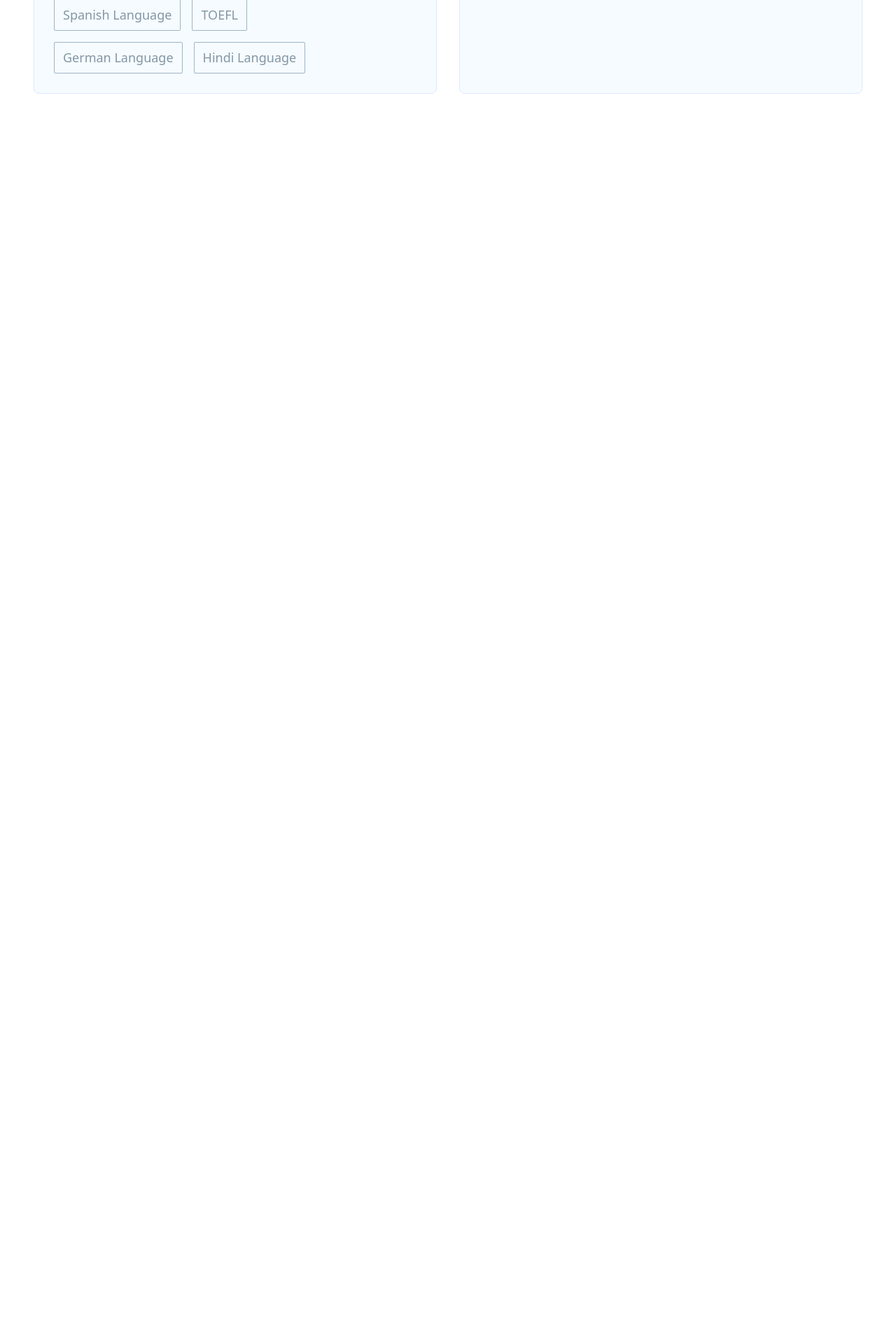
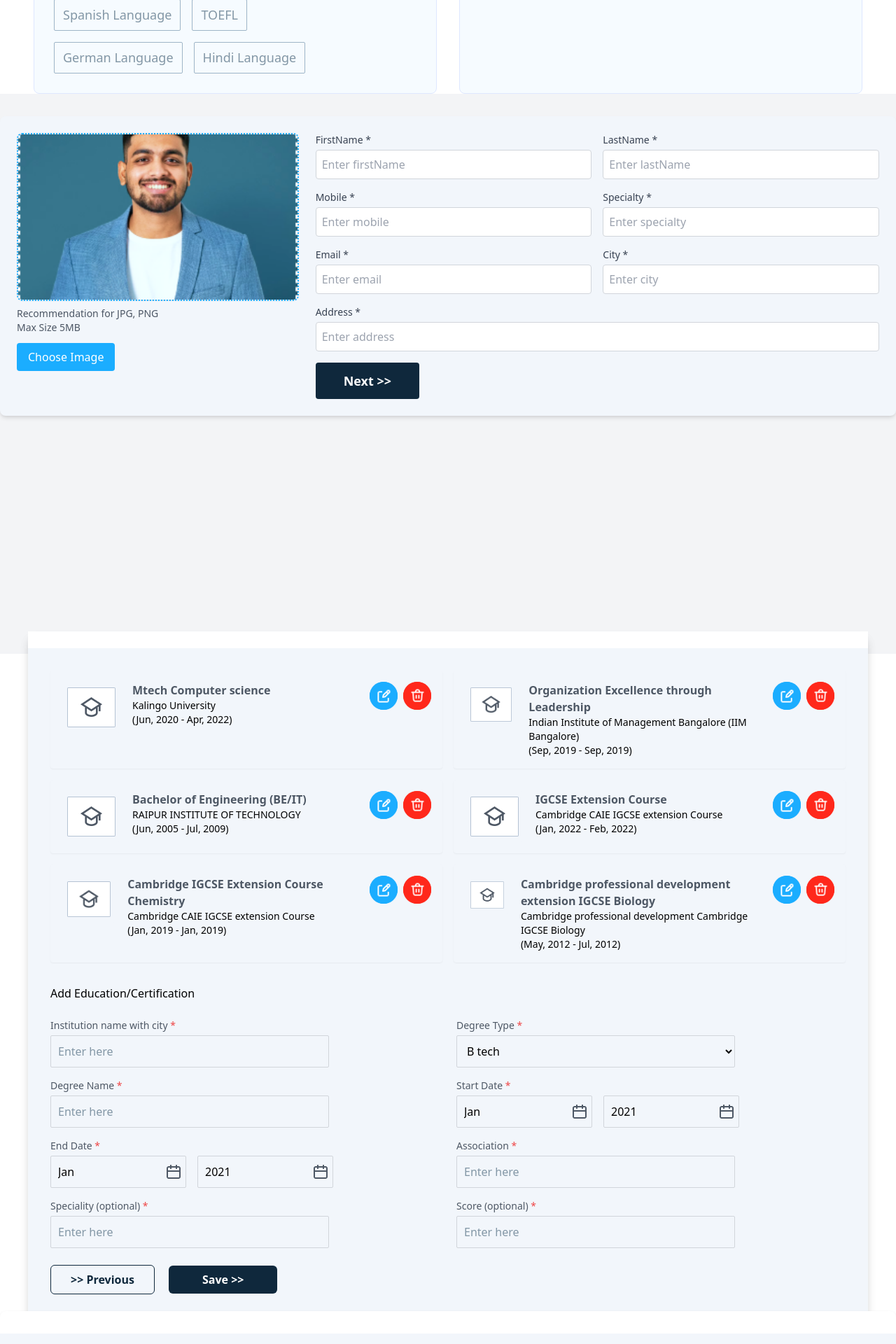
Before and after one commit to rehanchanija/Teacher_onn, a Next.js app: page / in a window 1280 px wide. Shown: the part 2280-4200 px from the top of the page at 70% size. Before the commit the page ends 2414 px from the top, so only its background shows below. Built offline with nearby package versions, Linux system fonts and the light colour scheme.

Commit message:
add pages in Home page

```diff
--- a/pages/index.js
+++ b/pages/index.js
@@ -1,3 +1,7 @@
+import Education from "@/components/Editprofile/Education";
+import PersonalInfo from "@/components/Editprofile/PersonalInfo";
+import Subject from "@/components/Editprofile/Subject";
+import Footer from "@/components/Footer.js/Footer";
 import CourseAdvice from "@/components/Homepage/CourseAdvice";
 import LiveClasses from "@/components/Homepage/LiveClasses";
 
@@ -22,6 +26,10 @@ export default function Home() {
       <OnlineStore />
       <DirectionalClasses />
       <Footer /> */}
+      <PersonalInfo />
+      <Education />
+      <Subject />
+      <Footer />
     </div>
   );
 }
```
